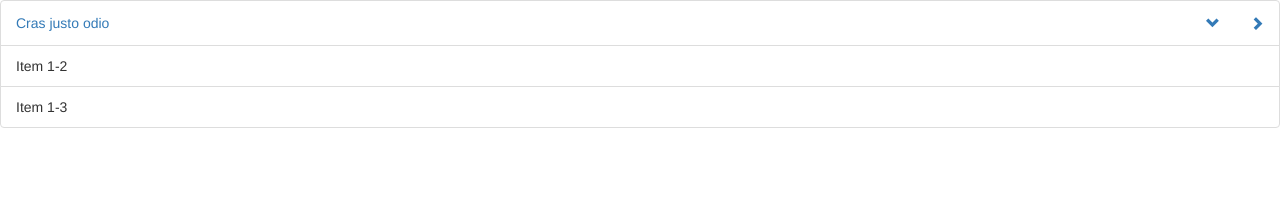
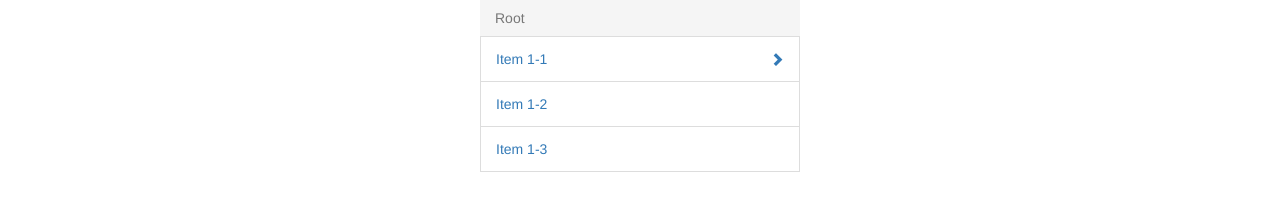
Before and after one commit to iFadey/if-pager, a plain HTML site: page index.html in a window 1280 px wide. Drawn offline with nearby package versions, Linux system fonts and the light colour scheme.

Commit message:
v0.0.2 - Event handlers support added

```diff
--- a/css/if-pager.css
+++ b/css/if-pager.css
@@ -27,6 +27,24 @@
 }
 [if-page] .list-group-item {
   border-radius: 0;
+  padding: 0;
+}
+[if-page] .list-group-item > a {
+  text-decoration: none;
+}
+[if-page] .list-group-item > a:hover {
+  background: #428BCA;
+  color: #fff;
+}
+[if-page] .list-group-item > .glyphicon {
+  display: inline-block;
+  float: right;
+  padding: 14px 15px;
+}
+[if-page] .list-group-item > .txt {
+  display: inline-block;
+  padding: 12px 15px;
+  width: calc(100% - 46px);
 }
 
 /*[if-page] {
--- a/index.html
+++ b/index.html
@@ -12,18 +12,27 @@
 
 <body ng-app="ifadey" ng-controller="TestCtrl">
 
-  <!--<section if-pager="data" if-handlers="handlers"></section>-->
+  <section if-pager="data" if-handlers="handlers"></section>
 
-  <ul class="list-group">
-    <li class="list-group-item" style="padding: 0">
-      <a href="#" style="float: right; padding: 14px 15px; display: inline-block;" class="glyphicon glyphicon-chevron-right"></a>
-      <a href="#" style="float: right; padding: 14px 15px; display: inline-block;" class="glyphicon glyphicon-chevron-down"></a>
-      <a href="#" style="padding: 12px 15px; display: inline-block; width: calc(100% - 90px);">Cras justo odio</a>
-    </li>
-    <li class="list-group-item">Item 1-2</li>
-    <li class="list-group-item">Item 1-3</li>
-  </ul>
-
+  <!--<section if-page>
+    <ul class="list-group">
+      <li class="list-group-item">
+        <a href="#" class="glyphicon glyphicon-chevron-right"></a>
+        <a href="#" class="glyphicon glyphicon-chevron-down"></a>
+        <a href="#" class="txt">Cras justo odio</a>
+      </li>
+      <li class="list-group-item">
+        <a href="#" class="glyphicon glyphicon-chevron-right"></a>
+        <a href="#" class="glyphicon glyphicon-chevron-down"></a>
+        <a href="#" class="txt">Cras justo odio</a>
+      </li>
+      <li class="list-group-item">
+        <a href="#" class="glyphicon glyphicon-chevron-right"></a>
+        <a href="#" class="glyphicon glyphicon-chevron-down"></a>
+        <a href="#" class="txt">Cras justo odio</a>
+      </li>
+    </ul>
+  </section>-->
 
   <script src="js/angular.js"></script>
   <script src="js/if-pager.js"></script>
--- a/js/if-pager.js
+++ b/js/if-pager.js
@@ -68,13 +68,12 @@ angular
       ifPage: '=',
       ifClick: '&'
     },
-    template: '<div class="list-group">' +
-                '<a href class="list-group-item" ' +
-                        'ng-repeat="item in model.children" ' +
-                        'ng-click="childPage($index)">' +
-                  '{{item.title}} ' +
-                '</a>' +
-              '</div>',
+    template: '<ul class="list-group">' +
+                '<li class="list-group-item" ng-repeat="item in model.children">' +
+                  '<a href="#" class="glyphicon glyphicon-chevron-right" ng-show="item.children" ng-click="childPage($index)"></a>' +
+                  '<a href class="txt" ng-click="clickHdlr({d: item})">{{item.title}}</a>' +
+                '</li>' +
+              '</ul>',
     link: function ($scope, $elm, $attrs, pagerCtrl) {
       $scope.model = $scope.ifPage;
       $scope.clickHdlr = $scope.ifClick
@@ -90,9 +89,6 @@ angular
       };
 
       $scope.childPage = function (i) {
-        //console.log($scope.model.children[i]);
-        $scope.clickHdlr({ d: $scope.model.children[i] });
-
         if ($scope.model.children[i].children) {
           $scope.close();
           pagerCtrl.addPage($scope.model.children[i]);
```
